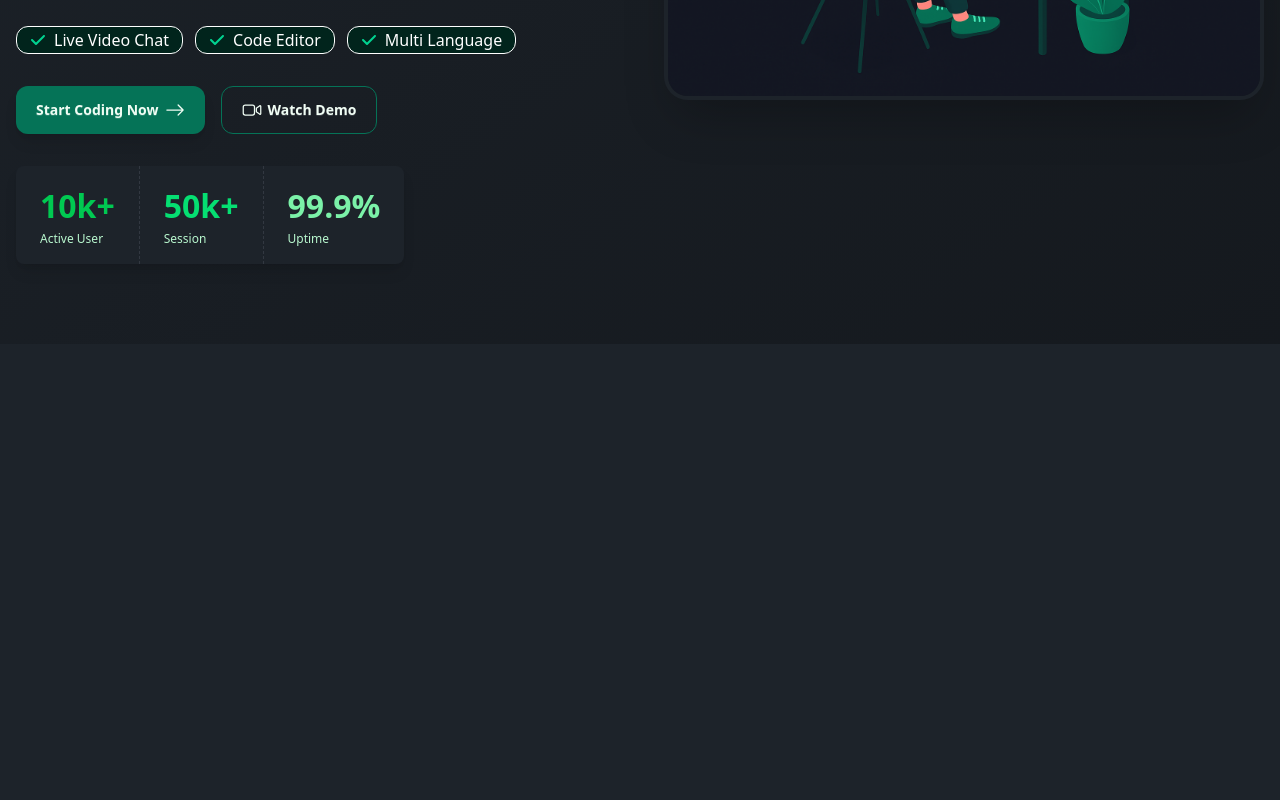
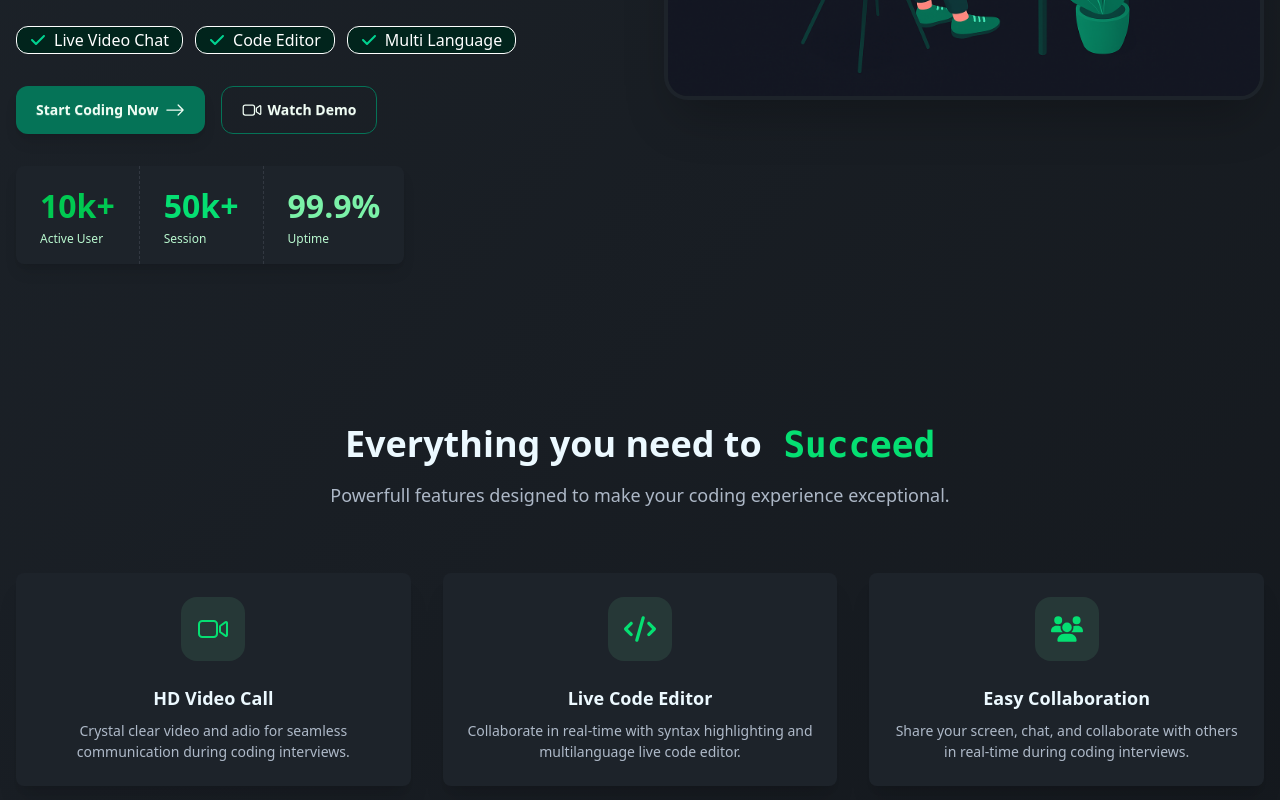
Before and after one commit to kuntalojha/InterviewX, a React (Vite) app in the folder client/: page / in a window 1280 px wide. Shown: the part 623-1423 px from the top of the page. Before the commit the page ends 967 px from the top, so only its background shows below. Built offline with nearby package versions, Linux system fonts and the light colour scheme; no server answers.

Commit message:
update Home Page

```diff
--- a/client/src/App.jsx
+++ b/client/src/App.jsx
@@ -13,18 +13,30 @@ import { Toaster } from 'react-hot-toast';
 import HomePage from './pages/HomePage';
 import AboutPage from './pages/AboutPage';
 import ProblemsPage from './pages/ProblemsPage';
+import DashboardPage from './pages/DashboardPage';
 
 function App() {
-  const { isSignedIn } = useUser();
+  const { isSignedIn, isLoaded } = useUser();
+
+  // This will get rid of the flikering effect
+  if (!isLoaded) return null;
+
   return (
     <>
       <Routes>
-        <Route path="/" element={<HomePage />} />
-        <Route path="/about" element={<AboutPage />} />
+        <Route
+          path="/"
+          element={!isSignedIn ? <HomePage /> : <Navigate to={'/dashboard'} />}
+        />
+        <Route
+          path="/dashboard"
+          element={isSignedIn ? <DashboardPage /> : <Navigate to={'/'} />}
+        />
         <Route
           path="/problems"
           element={isSignedIn ? <ProblemsPage /> : <Navigate to={'/'} />}
         />
+        <Route path="/about" element={<AboutPage />} />
       </Routes>
       <Toaster toastOptions={{ duration: 3000 }} />
     </>
@@ -32,6 +44,3 @@ function App() {
 }
 
 export default App;
-
-// tailwindcss, daisyui,react-router, react-hot-toast
-// todo: react-query aka tanstack query, axios
--- /dev/null
+++ b/client/src/pages/DashboardPage.jsx
@@ -0,0 +1,9 @@
+import React from 'react'
+
+function DashboardPage() {
+  return (
+    <div>DashboardPage</div>
+  )
+}
+
+export default DashboardPage
--- a/client/src/pages/HomePage.jsx
+++ b/client/src/pages/HomePage.jsx
@@ -5,7 +5,7 @@ import { BsArrowRight } from 'react-icons/bs';
 import { SignInButton } from '@clerk/clerk-react';
 
 import { GoZap } from 'react-icons/go';
-import { FaCheck } from 'react-icons/fa6';
+import { FaCheck, FaCode, FaUsers } from 'react-icons/fa6';
 import { IoVideocamOutline } from 'react-icons/io5';
 
 function HomePage() {
@@ -96,7 +96,7 @@ function HomePage() {
             </div>
 
             {/* Stats */}
-            <div className="stats stats-vertical lg:stats-horizontal bg-base-100 shadow-lg">
+            <div className="stats stats-vertical lg:stats-horizontal bg-base-100 shadow-lg ">
               <div className="stat ">
                 <div className="stat-value text-green-500">10k+</div>
                 <div className="stat-title text-green-200">Active User</div>
@@ -120,6 +120,62 @@ function HomePage() {
           />
         </div>
       </div>
+
+      {/* Feature section */}
+      <div className="max-w-7xl mx-auto px-4 py-20">
+        <div className="text-center mb-16">
+          <h2 className="text-4xl font-bold mb-4">
+            Everything you need to
+            <span className="text-green-400 font-mono"> Succeed</span>
+          </h2>
+          <p className="text-lg text-base-content/70 max-w-2xl mx-auto">
+            Powerfull features designed to make your coding experience
+            exceptional.
+          </p>
+        </div>
+        {/* Feature Grid */}
+        <div className="grid md:grid-cols-3 gap-8">
+          {/* Feature 1 */}
+          <div className="card bg-base-100 shadow-xl">
+            <div className="card-body items-center text-center">
+              <div className="size-16 bg-green-300/10 rounded-2xl flex items-center justify-center mb-4">
+                <IoVideocamOutline className="size-8 text-green-400" />
+              </div>
+              <h3 className="card-title">HD Video Call</h3>
+              <p className="text-base-content/70">
+                Crystal clear video and adio for seamless communication during
+                coding interviews.
+              </p>
+            </div>
+          </div>
+          {/* Feature 2 */}
+          <div className="card bg-base-100 shadow-xl">
+            <div className="card-body items-center text-center">
+              <div className="size-16 bg-green-300/10 rounded-2xl flex items-center justify-center mb-4">
+                <FaCode className="size-8 text-green-400" />
+              </div>
+              <h3 className="card-title">Live Code Editor</h3>
+              <p className="text-base-content/70">
+                Collaborate in real-time with syntax highlighting and
+                multilanguage live code editor.
+              </p>
+            </div>
+          </div>
+          {/* Feature 3 */}
+          <div className="card bg-base-100 shadow-xl">
+            <div className="card-body items-center text-center">
+              <div className="size-16 bg-green-300/10 rounded-2xl flex items-center justify-center mb-4">
+                <FaUsers className="size-8 text-green-400" />
+              </div>
+              <h3 className="card-title">Easy Collaboration</h3>
+              <p className="text-base-content/70">
+                Share your screen, chat, and collaborate with others in
+                real-time during coding interviews.
+              </p>
+            </div>
+          </div>
+        </div>
+      </div>
     </div>
   );
 }
```
